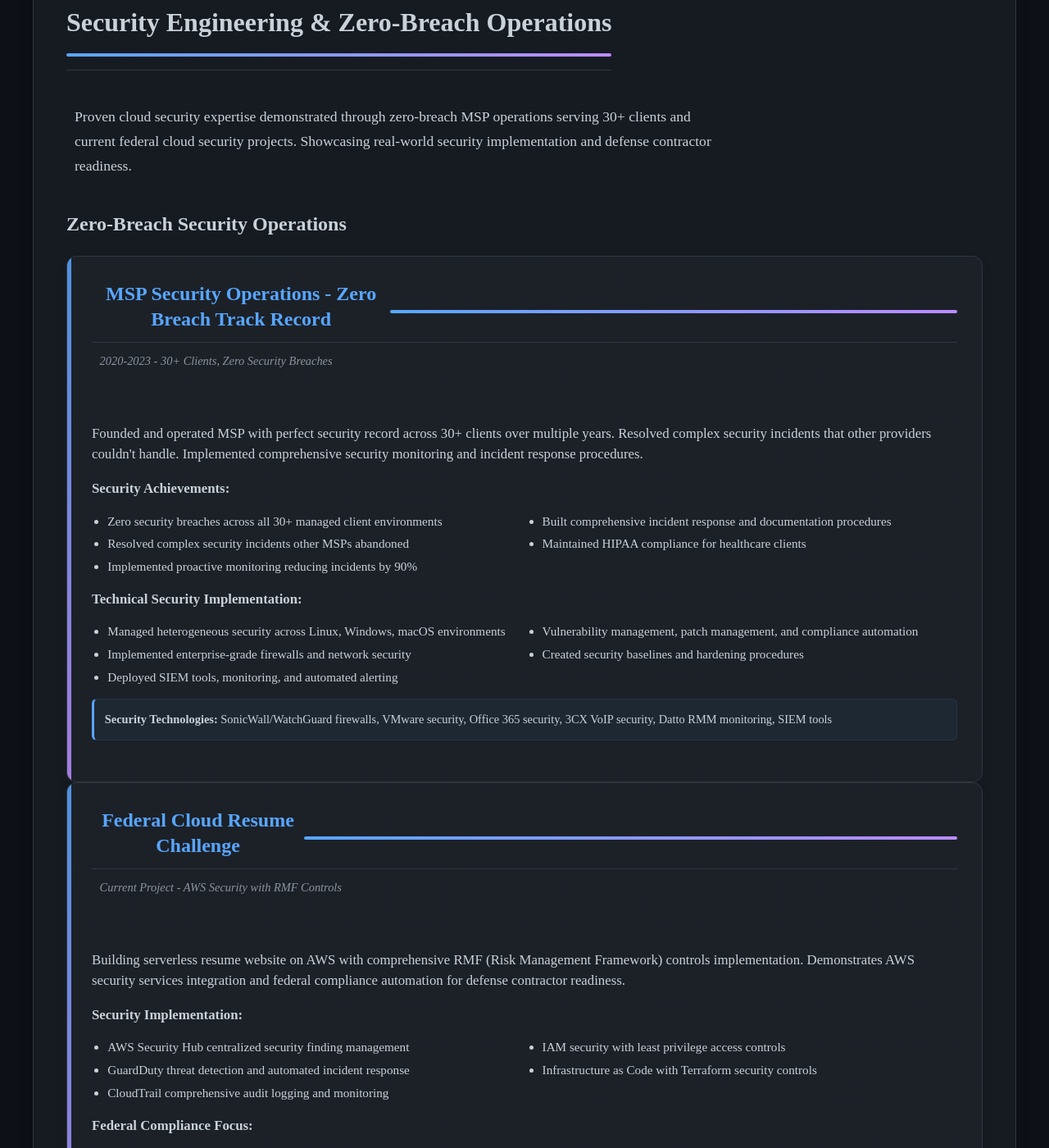
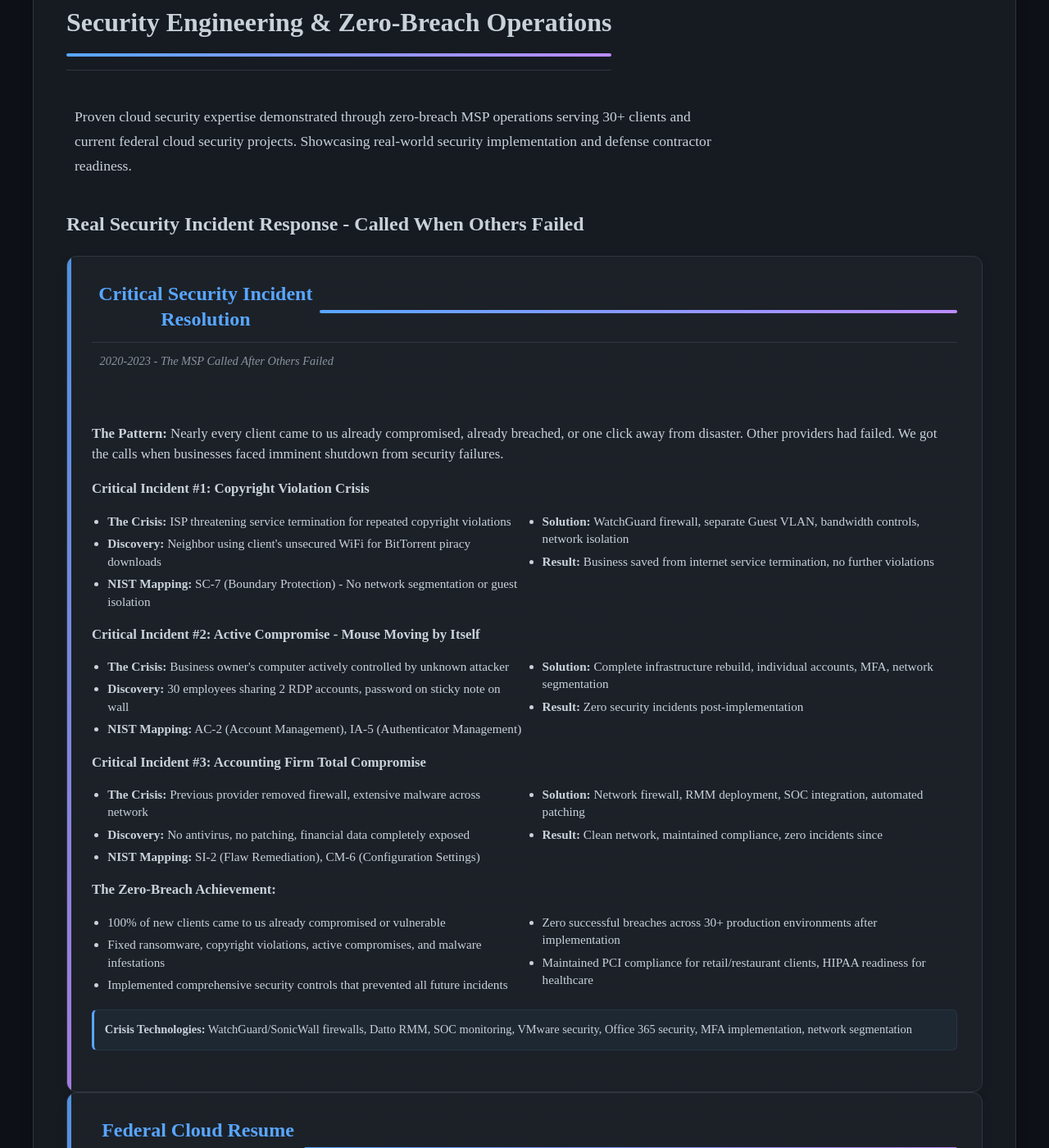
Before and after one commit to joshuamichaelhall/joshuamichaelhall.github.io, a Jekyll site: the page built from pages/portfolio.md, in a window 1280 px wide and 1400 px high, scrolled down 319 px. Shown: the whole window at 82% size. Built offline with Jekyll 4.4.1, drawn with Linux system fonts in a browser that asks for light colours; nearby versions of some CDN libraries.

Commit message:
Add real security incident examples and crisis response expertise
Transform positioning from generic security engineer to "the one called when others failed":

- Hero section: "Called When Others Failed" with real incident stats
- Add specific crisis examples: ransomware, copyright violations, active compromise
- Map real incidents to NIST 800-53 controls (AC-2, IA-5, SC-7, SI-2)
- Portfolio: detailed incident breakdowns with business impact
- Skills: crisis response categories with specific incident types
- About: "Implemented NIST controls before knowing their numbers"
- Emphasize pattern: 100% of clients came already compromised
- Show PCI/HIPAA to federal framework translation

Based on documented MSP crisis response experience from recent article.
Differentiates from typical candidates through proven incident resolution expertise.

🤖 Generated with [Claude Code](https://claude.ai/code)

Co-Authored-By: Claude <noreply@anthropic.com>

```diff
--- a/pages/portfolio.md
+++ b/pages/portfolio.md
@@ -12,36 +12,57 @@ permalink: /portfolio/
 
   <div class="portfolio-timeline">
     <div class="timeline-section">
-      <h3>Zero-Breach Security Operations</h3>
+      <h3>Real Security Incident Response - Called When Others Failed</h3>
 
       <div class="project-card featured">
         <div class="project-header">
-          <h2>MSP Security Operations - Zero Breach Track Record</h2>
+          <h2>Critical Security Incident Resolution</h2>
         </div>
         <div class="project-status-line">
-          <div class="project-status">2020-2023 - 30+ Clients, Zero Security Breaches</div>
+          <div class="project-status">2020-2023 - The MSP Called After Others Failed</div>
         </div>
         <div class="project-content-section">
           <div class="project-description">
-            <p>Founded and operated MSP with perfect security record across 30+ clients over multiple years. Resolved complex security incidents that other providers couldn't handle. Implemented comprehensive security monitoring and incident response procedures.</p>
-            <p><strong>Security Achievements:</strong></p>
+            <p><strong>The Pattern:</strong> Nearly every client came to us already compromised, already breached, or one click away from disaster. Other providers had failed. We got the calls when businesses faced imminent shutdown from security failures.</p>
+
+            <p><strong>Critical Incident #1: Copyright Violation Crisis</strong></p>
             <ul>
-              <li>Zero security breaches across all 30+ managed client environments</li>
-              <li>Resolved complex security incidents other MSPs abandoned</li>
-              <li>Implemented proactive monitoring reducing incidents by 90%</li>
-              <li>Built comprehensive incident response and documentation procedures</li>
-              <li>Maintained HIPAA compliance for healthcare clients</li>
+              <li><strong>The Crisis:</strong> ISP threatening service termination for repeated copyright violations</li>
+              <li><strong>Discovery:</strong> Neighbor using client's unsecured WiFi for BitTorrent piracy downloads</li>
+              <li><strong>NIST Mapping:</strong> SC-7 (Boundary Protection) - No network segmentation or guest isolation</li>
+              <li><strong>Solution:</strong> WatchGuard firewall, separate Guest VLAN, bandwidth controls, network isolation</li>
+              <li><strong>Result:</strong> Business saved from internet service termination, no further violations</li>
             </ul>
-            <p><strong>Technical Security Implementation:</strong></p>
+
+            <p><strong>Critical Incident #2: Active Compromise - Mouse Moving by Itself</strong></p>
             <ul>
-              <li>Managed heterogeneous security across Linux, Windows, macOS environments</li>
-              <li>Implemented enterprise-grade firewalls and network security</li>
-              <li>Deployed SIEM tools, monitoring, and automated alerting</li>
-              <li>Vulnerability management, patch management, and compliance automation</li>
-              <li>Created security baselines and hardening procedures</li>
+              <li><strong>The Crisis:</strong> Business owner's computer actively controlled by unknown attacker</li>
+              <li><strong>Discovery:</strong> 30 employees sharing 2 RDP accounts, password on sticky note on wall</li>
+              <li><strong>NIST Mapping:</strong> AC-2 (Account Management), IA-5 (Authenticator Management)</li>
+              <li><strong>Solution:</strong> Complete infrastructure rebuild, individual accounts, MFA, network segmentation</li>
+              <li><strong>Result:</strong> Zero security incidents post-implementation</li>
             </ul>
+
+            <p><strong>Critical Incident #3: Accounting Firm Total Compromise</strong></p>
+            <ul>
+              <li><strong>The Crisis:</strong> Previous provider removed firewall, extensive malware across network</li>
+              <li><strong>Discovery:</strong> No antivirus, no patching, financial data completely exposed</li>
+              <li><strong>NIST Mapping:</strong> SI-2 (Flaw Remediation), CM-6 (Configuration Settings)</li>
+              <li><strong>Solution:</strong> Network firewall, RMM deployment, SOC integration, automated patching</li>
+              <li><strong>Result:</strong> Clean network, maintained compliance, zero incidents since</li>
+            </ul>
+
+            <p><strong>The Zero-Breach Achievement:</strong></p>
+            <ul>
+              <li>100% of new clients came to us already compromised or vulnerable</li>
+              <li>Fixed ransomware, copyright violations, active compromises, and malware infestations</li>
+              <li>Implemented comprehensive security controls that prevented all future incidents</li>
+              <li>Zero successful breaches across 30+ production environments after implementation</li>
+              <li>Maintained PCI compliance for retail/restaurant clients, HIPAA readiness for healthcare</li>
+            </ul>
+
             <p class="technologies">
-              <strong>Security Technologies:</strong> SonicWall/WatchGuard firewalls, VMware security, Office 365 security, 3CX VoIP security, Datto RMM monitoring, SIEM tools
+              <strong>Crisis Technologies:</strong> WatchGuard/SonicWall firewalls, Datto RMM, SOC monitoring, VMware security, Office 365 security, MFA implementation, network segmentation
             </p>
           </div>
         </div>
```
Also changed, not shown: _data/skills.yml (+32 -32 lines), about.markdown (+14 -14 lines), index.markdown (+23 -23 lines).
